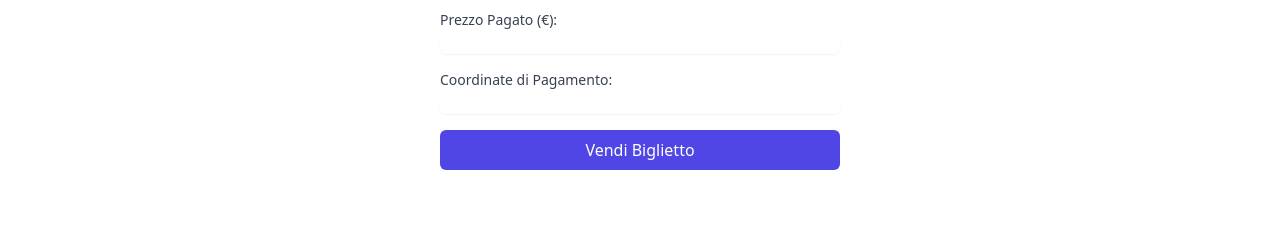
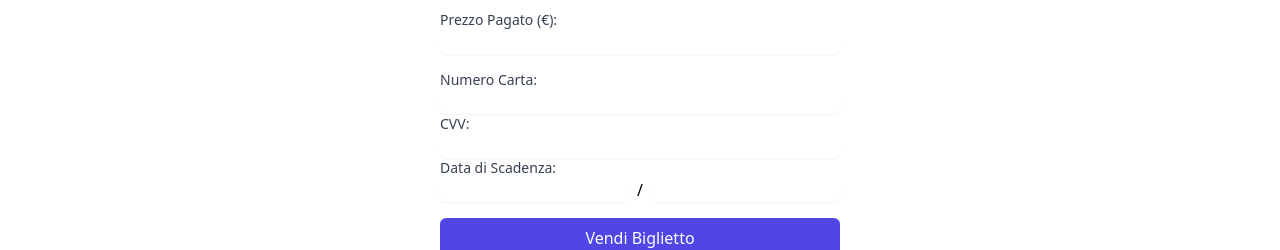
Before and after one commit to maforn/MEMEAirlines, a Vue app in the folder MEMEAirlinesClient/: page /sell-ticket in a window 1280 px wide. Shown: the part 439-689 px from the top of the page. Built offline with nearby package versions, Linux system fonts and the light colour scheme; no server answers.

Commit message:
refactor coordinate di pagamento

```diff
--- a/MEMEAirlinesClient/src/views/SellTicket.vue
+++ b/MEMEAirlinesClient/src/views/SellTicket.vue
@@ -90,14 +90,54 @@
       />
     </div>
     <div>
-      <label for="coordinateDiPagamento" class="block text-sm font-medium text-gray-700">Coordinate di Pagamento:</label>
-      <input
-          type="text"
-          id="coordinateDiPagamento"
-          v-model="coordinateDiPagamento"
-          required
-          class="mt-1 block w-full rounded-md border-gray-300 shadow-sm focus:border-indigo-500 focus:ring-indigo-500 sm:text-sm"
-      >
+      <div>
+        <label for="numeroCarta" class="block text-sm font-medium text-gray-700">Numero Carta:</label>
+        <input
+            type="text"
+            id="numeroCarta"
+            v-model="numeroCarta"
+            required
+            maxlength="16"
+            pattern="\d*"
+            class="mt-1 block w-full rounded-md border-gray-300 shadow-sm focus:border-indigo-500 focus:ring-indigo-500 sm:text-sm"
+        >
+      </div>
+      <div>
+        <label for="cvv" class="block text-sm font-medium text-gray-700">CVV:</label>
+        <input
+            type="text"
+            id="cvv"
+            v-model="cvv"
+            required
+            maxlength="3"
+            pattern="\d*"
+            class="mt-1 block w-full rounded-md border-gray-300 shadow-sm focus:border-indigo-500 focus:ring-indigo-500 sm:text-sm"
+        >
+      </div>
+      <div>
+        <label for="dataScadenza" class="block text-sm font-medium text-gray-700">Data di Scadenza:</label>
+        <div class="flex space-x-2" id="dataScadenza">
+          <input
+              type="text"
+              id="meseScadenza"
+              v-model="meseScadenza"
+              required
+              maxlength="2"
+              pattern="^(0[1-9]|1[0-2])$"
+              class="mt-1 block w-1/2 rounded-md border-gray-300 shadow-sm focus:border-indigo-500 focus:ring-indigo-500 sm:text-sm"
+          >
+          <span>/</span>
+          <input
+              type="text"
+              id="annoScadenza"
+              v-model="annoScadenza"
+              maxlength="2"
+              pattern="^\d{2}$"
+              required
+              class="mt-1 block w-1/2 rounded-md border-gray-300 shadow-sm focus:border-indigo-500 focus:ring-indigo-500 sm:text-sm"
+          >
+        </div>
+      </div>
     </div>
     <button
         type="submit"
@@ -125,7 +165,11 @@ export default {
     const volo = ref("");
     const menu = ref("");
     const prezzoPagato = ref(null);
-    const coordinateDiPagamento = ref("");
+    const numeroCarta = ref("");
+    const cvv = ref("");
+    const meseScadenza = ref("");
+    const annoScadenza = ref("");
+
 
     const posto = computed(() => `${postoNumero.value}${postoLettera.value}`);
 
@@ -173,7 +217,7 @@ export default {
           menu: menu.value.menu,
           servizioDiCatering: menu.value.servizio,
           prezzoPagato: prezzoPagato.value,
-          coordinateDiPagamento: coordinateDiPagamento.value
+          coordinateDiPagamento: `${numeroCarta.value} ${cvv.value} ${meseScadenza.value}/${annoScadenza.value}`
         });
         if (response.status === 201) {
           alert('Biglietto venduto con successo');
@@ -201,11 +245,14 @@ export default {
       volo,
       menu,
       prezzoPagato,
-      coordinateDiPagamento,
       posto,
       sellTicket,
       menuDisponibili,
-      fetchMenu
+      fetchMenu,
+      numeroCarta,
+      cvv,
+      meseScadenza,
+      annoScadenza
     };
   },
 };
```
